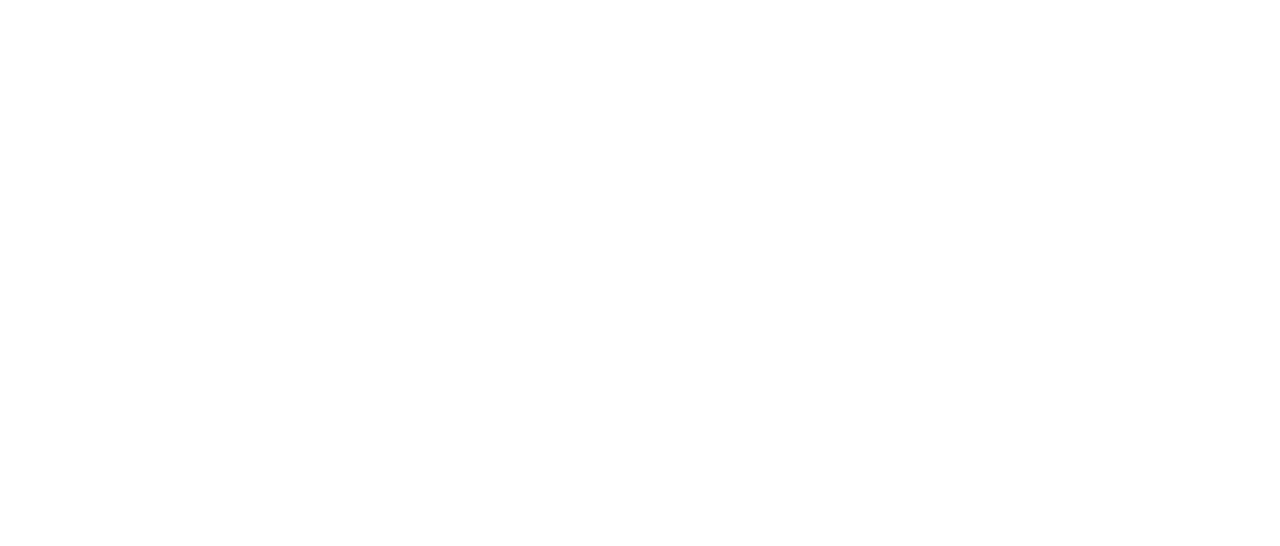
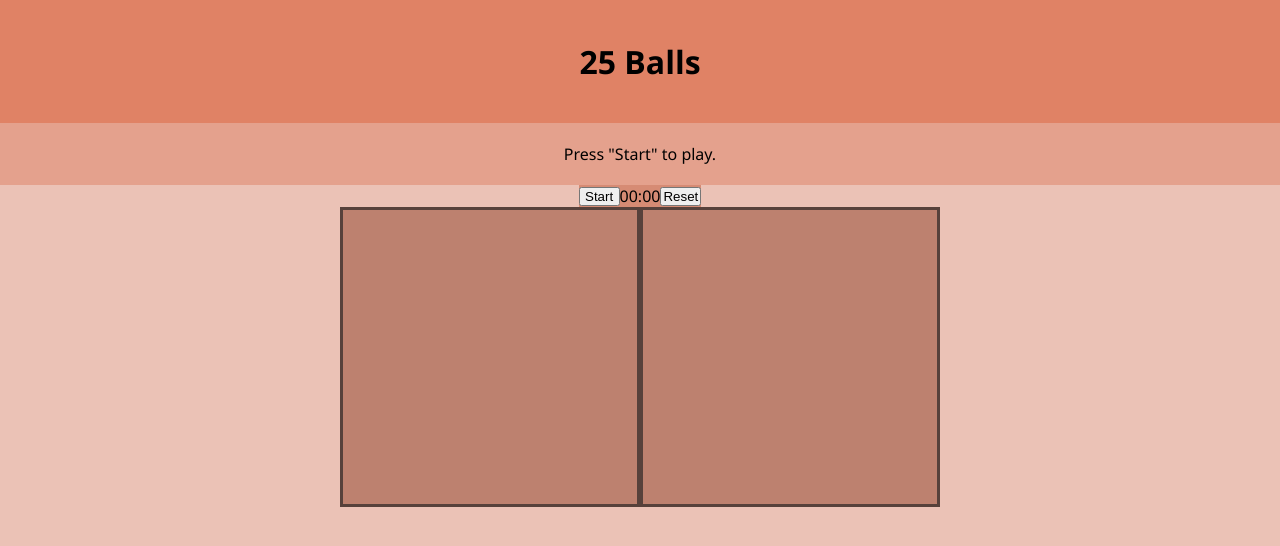
Before and after one commit to SaKarolina/1_game_25-balls, a website: page index.html in a window 1280 px wide. Drawn offline with Linux system fonts and the light colour scheme.

Commit message:
basic structure

```diff
--- a/css/style.css
+++ b/css/style.css
@@ -0,0 +1,53 @@
+body,
+body * {
+    margin: 0;
+    padding: 0;
+    vertical-align: top;
+    box-sizing: border-box;
+}
+
+body {
+    font-family: 'Segoe UI', Tahoma, Geneva, Verdana, sans-serif;
+    background-color: rgb(235, 194, 182);
+}
+
+h1 {
+    display: flex;
+    justify-content: center;
+    align-items: center;
+    background-color: rgb(224, 130, 101);
+    padding: 40px 20px;
+}
+
+.gameInfo {
+    display: flex;
+    justify-content: center;
+    align-items: center;
+    background-color: rgb(228, 161, 141);
+    padding: 20px;
+}
+
+.row {
+    display: grid;
+    grid-template-columns: 1fr 1fr 1fr;
+    justify-self: center;
+    align-items: center;
+    text-align: center;
+    background-color: rgb(214, 139, 116);
+}
+
+.row2 {
+    display: grid;
+    grid-template-columns: 1fr 1fr;
+    justify-self: center;
+    background-color: rgb(189, 129, 111);
+}
+
+.box {
+    display: grid;
+    grid-template-columns: 1fr 1fr;
+    justify-self: center;
+    border: 3px solid rgb(87, 65, 59);
+    height: 300px;
+    width: 300px;
+}
--- a/index.html
+++ b/index.html
@@ -4,9 +4,27 @@
     <meta charset="UTF-8">
     <meta http-equiv="X-UA-Compatible" content="IE=edge">
     <meta name="viewport" content="width=device-width, initial-scale=1.0">
+    <link rel="stylesheet" href="./css/style.css">
     <title>25 Balls</title>
 </head>
 <body>
-
+    <header>
+        <h1>25 Balls</h1>
+        <div>
+            <p class="gameInfo">Press "Start" to play.</p>
+        </div>
+    </header>
+    <main class="container">
+        <div class="row">
+            <button>Start</button>
+            <div>00:00</div>
+            <button>Reset</button>
+        </div>
+        <div class="row2">
+            <div class="full box"></div>
+            <div class="empty box"></div>
+        </div>
+    </main>
+    <script src="./js/game.js" defer></script>
 </body>
 </html>
--- a/js/game.js
+++ b/js/game.js
@@ -0,0 +1,4 @@
+// Game 01
+//
+// Žaidimo ekranas sudarytas iš dviejų kvadratų, mygtukų “start” ir “reset” ir laikmačio, skaičiuojančio sekundes. Kvadratai sudaryti iš 25 mažesnių kvadratukų ir sudaro matricą 5X5. Abu kvadratai žaidimo pradžioje tušti. Paspaudus “start” mygtuką įsijungia laikmatis, o kairysis kvadratas užpildomas spalvotais rutuliukais su skaičiais nuo 1 iki 25. Spalvos ir rutuliukų išdėliojimas atsitiktiniai. Žaidimo tikslas rutuliukus sudėlioti iš eilės (1,2,3…) perkeliant juos iš kairiojo kvadrato į dešinį.
+// Spaudžiant ant rutuliuko kairiajame kvadrate, rutuliukas pereina į dešinį. Dešiniajame kvadrate rutuliukai dėliojami tik iš eilės. Pirmiausia reikia perkelti rutuliuką su skaičiumi 1 toliau su skaičiumi 2 ir t.t. Bandant perkelti rutuliuką ne iš eilės, turi trumpam atsirasti pranešimas apie pasirinktą netinkamą rutuliuką. Žaidimas pasibaigia perkėlus paskutinį, 25 rutuliuką. Laikmatis sustabdomas. Paspaudus mygtuką “reset”, abu kvadratai ištuštinami, o laikmatis padaromas 0.
```
